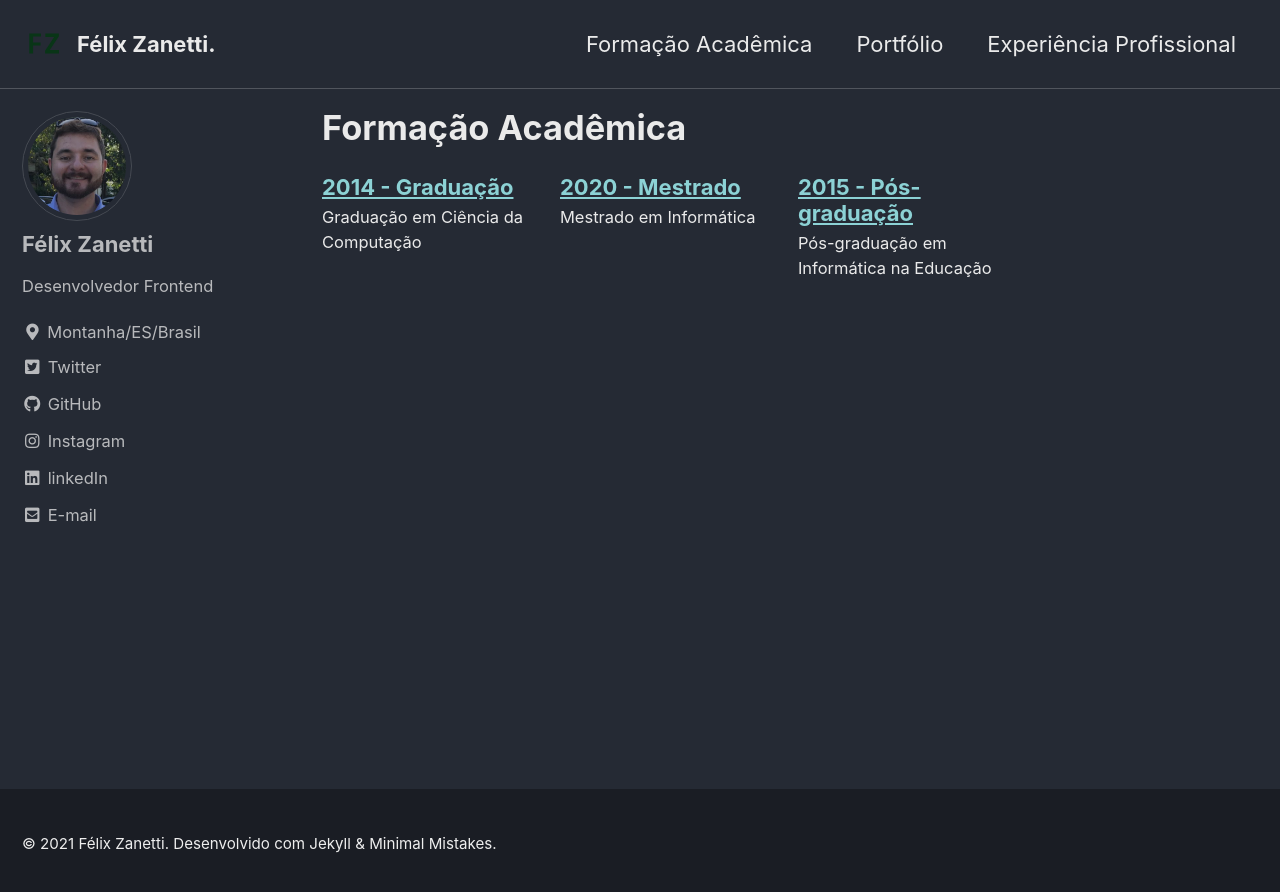
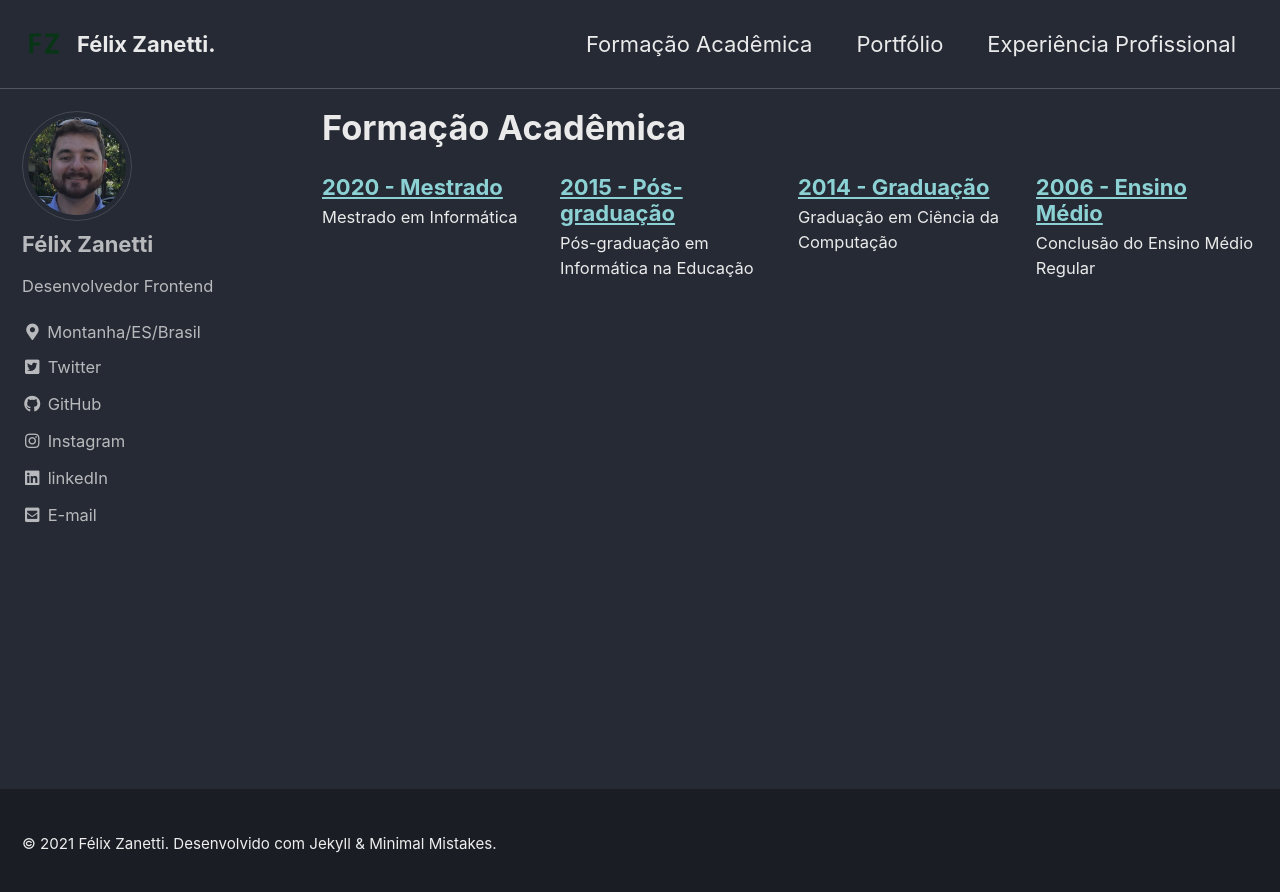
Before and after one commit to feluzan/feluzan.github.io, a Jekyll site: the page built from _pages/education_archive.html, in a window 1280 px wide. Shown: the top 892 px of the page. Built offline with Jekyll 4.4.1, drawn with Linux system fonts in a browser that asks for light colours; cached includes are drawn as plain includes.

Commit message:
no message

```diff
--- a/_education/graduacao.html
+++ b/_education/graduacao.html
@@ -8,6 +8,7 @@ sidebar:
     text: "2008-2014"
   - title: "Orientador"
     text: "Flávio"
+ordem: 1
 ---
 
 <div>
--- /dev/null
+++ b/_education/medio.html
@@ -0,0 +1,10 @@
+---
+title: "2006 - Ensino Médio"
+excerpt: "Conclusão do Ensino Médio Regular"
+sidebar:
+  - title: "Instituição"
+    text: "CEFET-ES UnED Colatina"
+  - title: "Período"
+    text: "2004-2006"
+ordem: 0
+---
--- a/_education/mestrado.html
+++ b/_education/mestrado.html
@@ -12,6 +12,7 @@ gallery:
   - url: /assets/images/education/defesa_mestrado.jiff
     image_path: /assets/images/education/defesa_mestrado.jiff
     alt: "Defesa do mestrado na Ufes"
+ordem: 3
 ---
 
 
--- a/_education/posgraduacao.html
+++ b/_education/posgraduacao.html
@@ -9,6 +9,7 @@ sidebar:
 gallery:
   - url: /assets/images/education/defesa_mestrado.jiff
     alt: "Defesa do mestrado na Ufes"
+ordem: 2
 ---
 
 
--- a/_pages/education_archive.html
+++ b/_pages/education_archive.html
@@ -6,4 +6,6 @@ collection: education
 entries_layout: grid
 classes: wide
 author_profile: true
+sort_by: ordem
+sort_order: reverse
 ---
```
